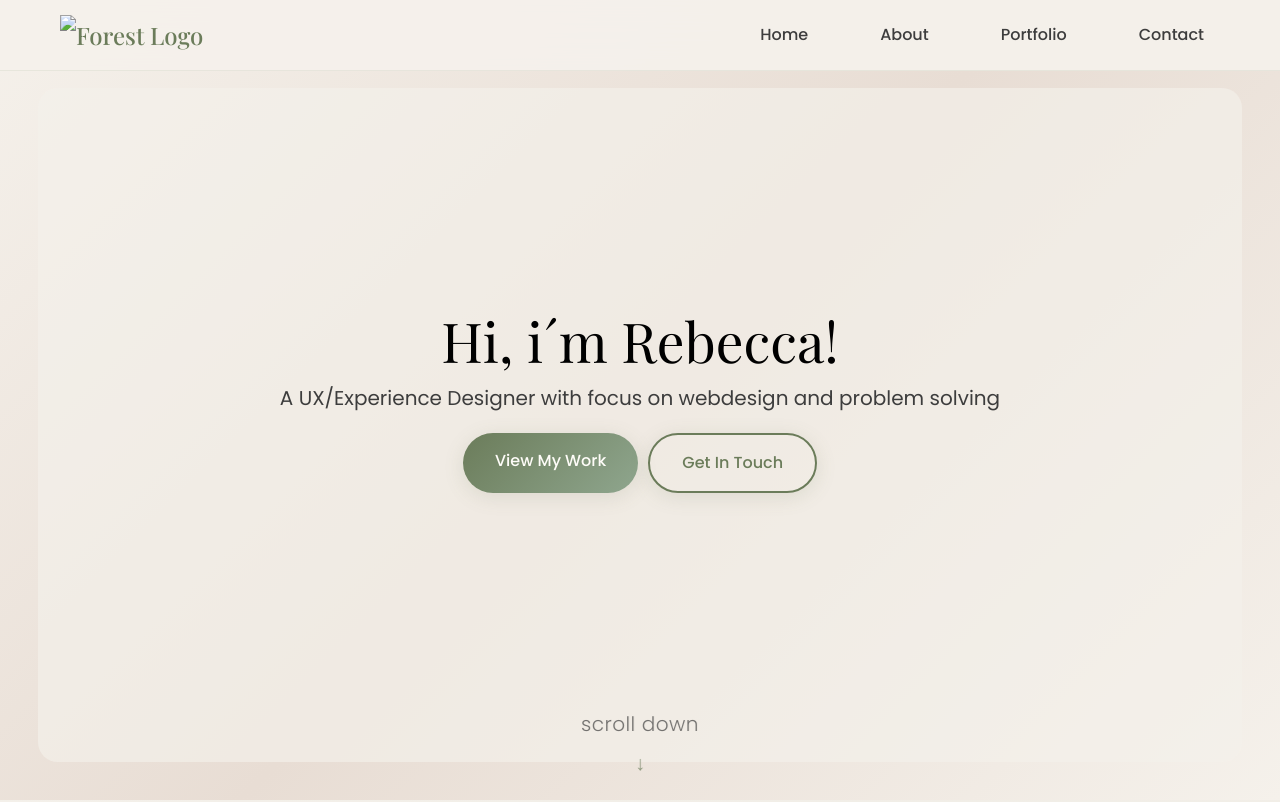
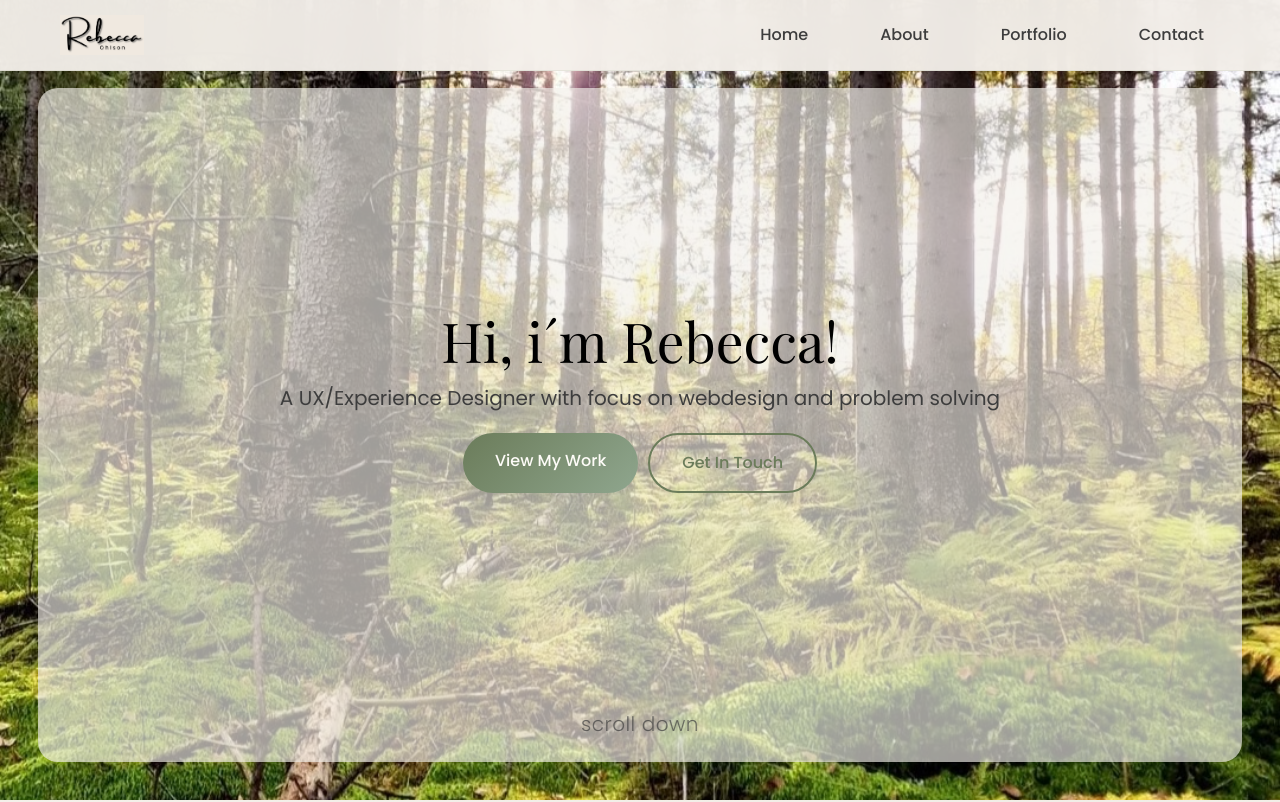
Before and after one commit to blexvard/Portfolio, a plain HTML site: page index.html in a window 1280 px wide. Shown: the top 802 px of the page. Drawn offline with nearby package versions, Linux system fonts and the light colour scheme; a web font is replaced by a local one.

Commit message:
Update index.html

```diff
--- a/index.html
+++ b/index.html
@@ -361,7 +361,7 @@ section {
     left: 0;
     width: 100%;
     height: 100%;
-    background-image: url('IMG_20240527_182933_843.jpg');
+    background-image: url('img/IMG_20240527_182933_843.jpg');
     background-size: cover;
     background-position: center;
     background-repeat: no-repeat;
@@ -985,7 +985,7 @@ footer {
     <nav class="nav">
         <div class="nav-container">
             <a href="#home" class="nav-logo">
-                <img src="Skärmbild 2025-09-23 134626.png" alt="Forest Logo" class="logo-image">
+                <img src="img/Skärmbild 2025-09-23 134626.png" alt="Forest Logo" class="logo-image">
             </a>
             <ul class="nav-menu">
                 <li><a href="#home" class="nav-link">Home</a></li>
@@ -1031,7 +1031,7 @@ footer {
             <div class="about-content">
                 <div class="about-image">
                     <div class="image-frame">
-                        <img src="IMG_20240702_203048_293.jpg" alt="Profile Image">
+                        <img src="img/IMG_20240702_203048_293.jpg" alt="Profile Image">
                     </div>
                     <div class="about-pattern"></div>
                 </div>
```
